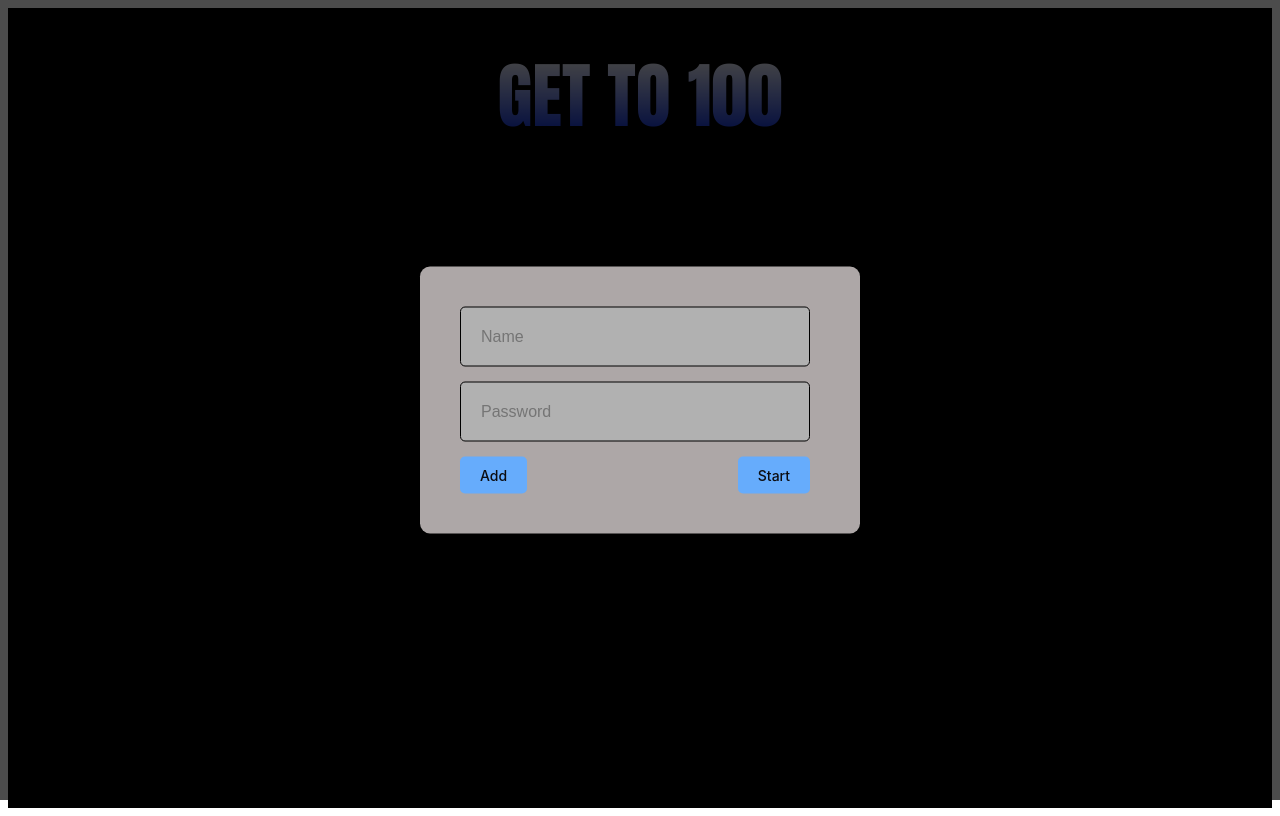
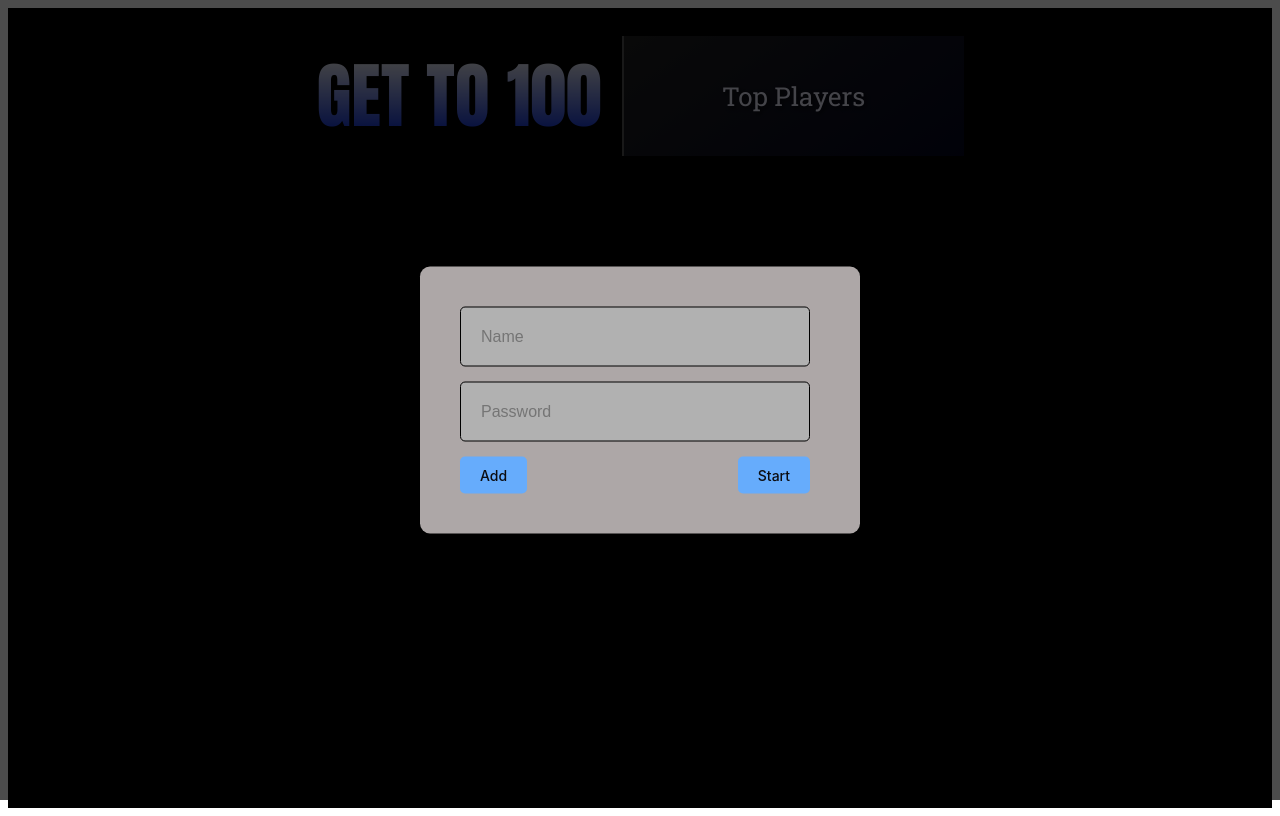
Before and after one commit to ilanasuied/full-stack-project-4-2, a React (Vite) app in the folder vite-project/: page / in a window 1280 px wide. Built offline with nearby package versions, Linux system fonts and the light colour scheme.

Commit message:
top player list

```diff
--- a/vite-project/src/assets/components/GamePage.jsx
+++ b/vite-project/src/assets/components/GamePage.jsx
@@ -1,5 +1,6 @@
 import { useState } from 'react'
 import styles from './GamePage.module.css'
+import TopPlayers from './TopPlayers';
 
 function GamePage() {
 
@@ -7,6 +8,7 @@ function GamePage() {
         <>
             <div className={styles.bodyGamePage}>
                 <h1 className={styles.title}>GET TO 100</h1>
+                <TopPlayers />
             </div>
         </>
     );
--- a/vite-project/src/assets/components/LogIn.jsx
+++ b/vite-project/src/assets/components/LogIn.jsx
@@ -38,8 +38,6 @@ const LogIn = () => {
         name: playerName,
         password: playerPassword,
         scores: [],
-        playing: true,
-        steps: 0
       };
 
       // Save the new player to local storage
--- /dev/null
+++ b/vite-project/src/assets/components/TopPlayers.jsx
@@ -0,0 +1,48 @@
+import React, { useEffect, useState } from 'react';
+import styles from './TopPlayers.module.css';
+
+const TopPlayers = () => {
+  const [topPlayers, setTopPlayers] = useState([]);
+
+  useEffect(() => {
+    const getTopPlayers = () => {
+      const players = [];
+
+      // Iterate over all keys in local storage
+      for (let i = 0; i < localStorage.length; i++) {
+        const key = localStorage.key(i);
+        if (key !== 'currentUser' && key.includes('_')) {
+          const playerData = JSON.parse(localStorage.getItem(key));
+
+          // Check if playerData has scores
+          if (playerData && playerData.scores.length > 0) {
+            // Get the minimum score for this player
+            const minScore = Math.min(...playerData.scores);
+            players.push({ name: playerData.name, minScore });
+          }
+        }
+      }
+
+      // Sort players by their minimum score in descending order and take the top 3
+      players.sort((a, b) =>a.minScore - b.minScore);
+      setTopPlayers(players.slice(0, 3));
+    };
+
+    getTopPlayers();
+  }, []);
+
+  return (
+    <div className={styles.topPlayersContainer}>
+      <h2>Top Players</h2>
+      <ul>
+        {topPlayers.map((player, index) => (
+          <li key={index}>
+             {player.name} score:{player.minScore}
+          </li>
+        ))}
+      </ul>
+    </div>
+  );
+};
+
+export default TopPlayers;
--- /dev/null
+++ b/vite-project/src/assets/components/TopPlayers.module.css
@@ -0,0 +1,73 @@
+@import url('https://fonts.googleapis.com/css2?family=Roboto:wght@700&family=Roboto+Slab:wght@400&display=swap');
+
+.topPlayersContainer {
+  border-left: 2px solid #555;
+  float: left;
+  padding: 20px;
+  width: 300px;
+  background: linear-gradient(145deg, #1e1e1e, #03051f);
+  box-shadow: 5px 5px 15px rgba(0, 0, 0, 0.5);
+  color: #e8e4ee;
+  font-family: 'Roboto', sans-serif;
+}
+
+.topPlayersContainer h2 {
+  text-align: center;
+  font-size: 26px;
+  margin-bottom: 20px;
+  color: #e5e5f7;
+  text-shadow: 2px 2px 4px rgba(0, 0, 0, 0.7);
+  font-family: 'Roboto Slab', serif;
+}
+
+.topPlayersContainer ul {
+  list-style-type: none;
+  padding: 0;
+  margin: 0;
+}
+
+.topPlayersContainer li {
+  font-size: 20px;
+  margin-bottom: 10px;
+  padding: 15px;
+  background: #d0c7e2;
+  border-radius: 5px;
+  display: flex;
+  justify-content: center;
+  align-items: center;
+  flex-direction: column;
+  box-shadow: inset 2px 2px 5px rgba(0, 0, 0, 0.5);
+  position: relative;
+  font-family: 'Roboto Slab', serif;
+}
+
+.topPlayersContainer li span {
+  color: #231b6d;
+  font-weight: bold;
+  text-align: center;
+  display: block;
+}
+
+.topPlayersContainer li::before {
+  content: '🏆';
+  position: absolute;
+  top: -20px;
+  font-size: 30px;
+
+}
+
+.topPlayersContainer li:nth-child(1) {
+  background: #707ce7; /* Light purple for 1st place */
+  font-weight: bold;
+}
+
+.topPlayersContainer li:nth-child(2) {
+  background: #4554da;/* Medium purple for 2nd place */
+
+  font-weight: bold;
+}
+
+.topPlayersContainer li:nth-child(3) {
+  background:#2f3dbd; /* Darker purple for 3rd place */
+  font-weight: bold;
+}
```
